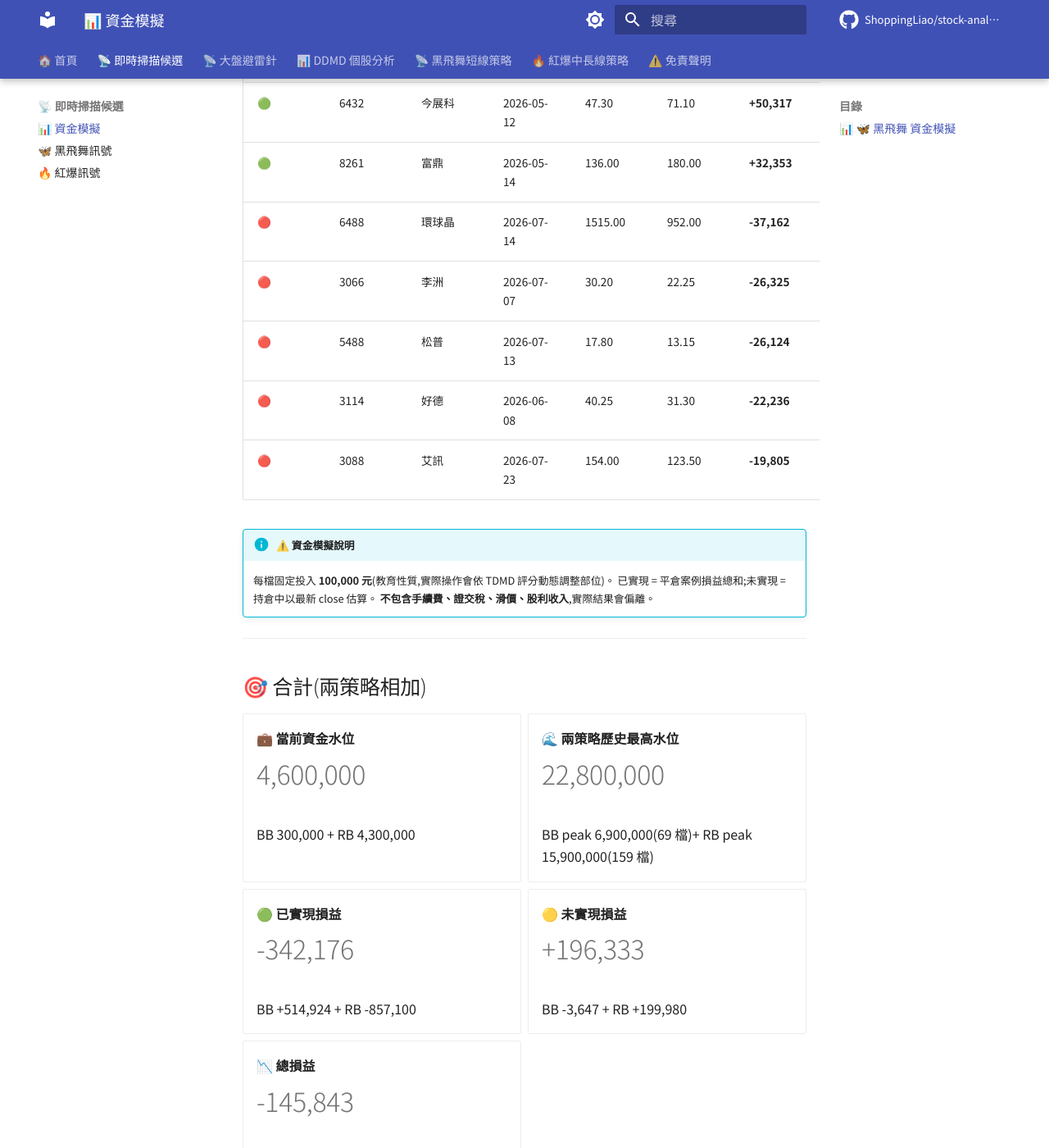
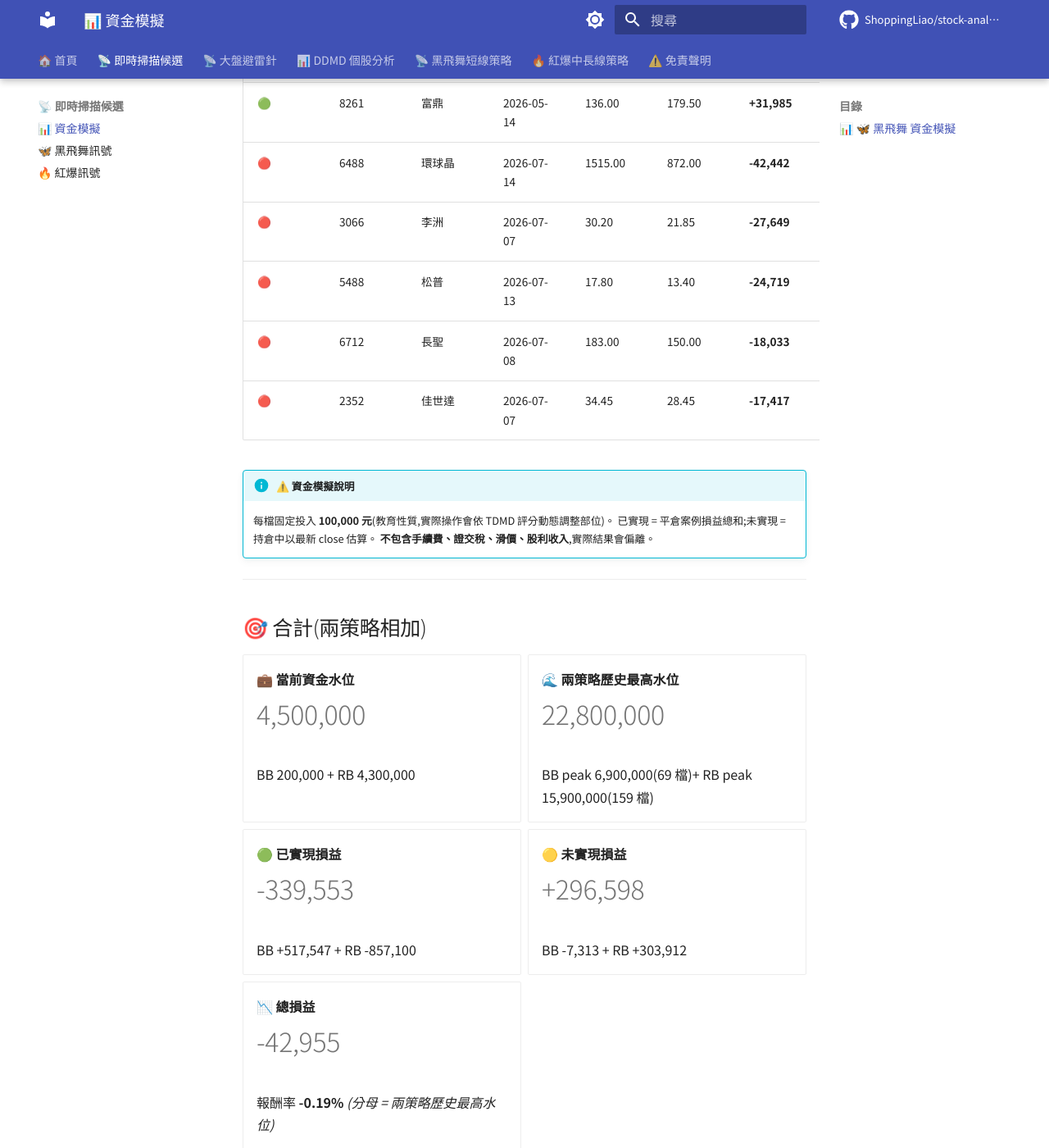
Before and after one commit to ShoppingLiao/stock-analysis-public, an MkDocs documentation site: the page built from docs/signals_capital.md, in a window 1280 px wide and 1400 px high, scrolled down 2761 px. Shown: the whole window at 82% size. Built offline with MkDocs 1.6.1 and Material for MkDocs 9.7.7, drawn with Linux system fonts in a browser that asks for light colours; comment, search, counter and statistics services are not loaded; some of the changed text lies outside the part shown.

Commit message:
docs(signals): update BB + RB + capital (2026-08-05)

```diff
--- a/docs/signals_capital.md
+++ b/docs/signals_capital.md
@@ -17,9 +17,9 @@
 
 -   **💼 當前資金水位**
 
-    # 300,000
+    # 200,000
 
-    持倉 3 檔 × 100,000
+    持倉 2 檔 × 100,000
 
 -   **🌊 歷史最高水位**
 
@@ -29,33 +29,32 @@
 
 -   **🟢 已實現損益**
 
-    # +514,924
+    # +517,547
 
-    勝率 30.1% / 296 檔已平倉
+    勝率 30.3% / 297 檔已平倉
 
 -   **🟡 未實現損益**
 
-    # -3,647
+    # -7,313
 
-    持倉 3 檔(現價 vs 進場價)
+    持倉 2 檔(現價 vs 進場價)
 
 -   **📈 總損益**
 
-    # +511,277
+    # +510,234
 
-    報酬率 **+7.41%** _(分母 = 歷史最高水位 6,900,000)_
+    報酬率 **+7.39%** _(分母 = 歷史最高水位 6,900,000)_
 
 </div>
 
-> **💡 解讀**:這個策略歷史上**同時最多持有 69 檔**(在 2026-05-28),代表「玩這個策略至少要準備 **6,900,000 元**」才不會因資金不夠錯過訊號。當前只佔用 300,000(3 檔)。
+> **💡 解讀**:這個策略歷史上**同時最多持有 69 檔**(在 2026-05-28),代表「玩這個策略至少要準備 **6,900,000 元**」才不會因資金不夠錯過訊號。當前只佔用 200,000(2 檔)。
 
 ### 持倉中 — Top 5 獲利 / 虧損
 
 | 排名 | 代號 | 公司名 | 進場日 | 進場價 | 現價 | 損益 | 損益% |
 |------|------|--------|--------|--------|------|------|-------|
-| 🟢 | 2801 | 彰銀 | 2026-07-24 | 24.40 | 25.20 | **+3,279** | **+3.28%** |
-| 🔴 | 2897 | 王道銀行 | 2026-06-22 | 10.60 | 10.20 | **-3,774** | **-3.77%** |
-| 🔴 | 2834 | 臺企銀 | 2026-06-16 | 17.45 | 16.90 | **-3,152** | **-3.15%** |
+| 🔴 | 2834 | 臺企銀 | 2026-06-16 | 17.45 | 16.75 | **-4,011** | **-4.01%** |
+| 🔴 | 2897 | 王道銀行 | 2026-06-22 | 10.60 | 10.25 | **-3,302** | **-3.30%** |
 
 !!! info "⚠️ 資金模擬說明"
     每檔固定投入 **100,000 元**(教育性質,實際操作會依 TDMD 評分動態調整部位)。
@@ -90,15 +89,15 @@
 
 -   **🟡 未實現損益**
 
-    # +199,980
+    # +303,912
 
     持倉 43 檔(現價 vs 進場價)
 
 -   **📉 總損益**
 
-    # -657,120
+    # -553,188
 
-    報酬率 **-4.13%** _(分母 = 歷史最高水位 15,900,000)_
+    報酬率 **-3.48%** _(分母 = 歷史最高水位 15,900,000)_
 
 </div>
 
@@ -108,16 +107,16 @@
 
 | 排名 | 代號 | 公司名 | 進場日 | 進場價 | 現價 | 損益 | 損益% |
 |------|------|--------|--------|--------|------|------|-------|
-| 🟢 | 6834 | 天二科技 | 2026-05-08 | 48.10 | 93.50 | **+94,387** | **+94.39%** |
-| 🟢 | 2302 | 麗正 | 2026-05-13 | 26.00 | 41.90 | **+61,154** | **+61.15%** |
-| 🟢 | 6446 | 藥華藥 | 2026-05-14 | 780.00 | 1215.00 | **+55,769** | **+55.77%** |
-| 🟢 | 6432 | 今展科 | 2026-05-12 | 47.30 | 71.10 | **+50,317** | **+50.32%** |
-| 🟢 | 8261 | 富鼎 | 2026-05-14 | 136.00 | 180.00 | **+32,353** | **+32.35%** |
-| 🔴 | 6488 | 環球晶 | 2026-07-14 | 1515.00 | 952.00 | **-37,162** | **-37.16%** |
-| 🔴 | 3066 | 李洲 | 2026-07-07 | 30.20 | 22.25 | **-26,325** | **-26.32%** |
-| 🔴 | 5488 | 松普 | 2026-07-13 | 17.80 | 13.15 | **-26,124** | **-26.12%** |
-| 🔴 | 3114 | 好德 | 2026-06-08 | 40.25 | 31.30 | **-22,236** | **-22.24%** |
-| 🔴 | 3088 | 艾訊 | 2026-07-23 | 154.00 | 123.50 | **-19,805** | **-19.81%** |
+| 🟢 | 6834 | 天二科技 | 2026-05-08 | 48.10 | 91.20 | **+89,605** | **+89.60%** |
+| 🟢 | 6446 | 藥華藥 | 2026-05-14 | 780.00 | 1335.00 | **+71,154** | **+71.15%** |
+| 🟢 | 2302 | 麗正 | 2026-05-13 | 26.00 | 42.40 | **+63,077** | **+63.08%** |
+| 🟢 | 6432 | 今展科 | 2026-05-12 | 47.30 | 71.00 | **+50,106** | **+50.11%** |
+| 🟢 | 8261 | 富鼎 | 2026-05-14 | 136.00 | 179.50 | **+31,985** | **+31.99%** |
+| 🔴 | 6488 | 環球晶 | 2026-07-14 | 1515.00 | 872.00 | **-42,442** | **-42.44%** |
+| 🔴 | 3066 | 李洲 | 2026-07-07 | 30.20 | 21.85 | **-27,649** | **-27.65%** |
+| 🔴 | 5488 | 松普 | 2026-07-13 | 17.80 | 13.40 | **-24,719** | **-24.72%** |
+| 🔴 | 6712 | 長聖 | 2026-07-08 | 183.00 | 150.00 | **-18,033** | **-18.03%** |
+| 🔴 | 2352 | 佳世達 | 2026-07-07 | 34.45 | 28.45 | **-17,417** | **-17.42%** |
 
 !!! info "⚠️ 資金模擬說明"
     每檔固定投入 **100,000 元**(教育性質,實際操作會依 TDMD 評分動態調整部位)。
@@ -132,9 +131,9 @@
 
 -   **💼 當前資金水位**
 
-    # 4,600,000
+    # 4,500,000
 
-    BB 300,000 + RB 4,300,000
+    BB 200,000 + RB 4,300,000
 
 -   **🌊 兩策略歷史最高水位**
 
@@ -144,21 +143,21 @@
 
 -   **🟢 已實現損益**
 
-    # -342,176
+    # -339,553
 
-    BB +514,924 + RB -857,100
+    BB +517,547 + RB -857,100
 
 -   **🟡 未實現損益**
 
-    # +196,333
+    # +296,598
 
-    BB -3,647 + RB +199,980
+    BB -7,313 + RB +303,912
 
 -   **📉 總損益**
 
-    # -145,843
+    # -42,955
 
-    報酬率 **-0.64%** _(分母 = 兩策略歷史最高水位)_
+    報酬率 **-0.19%** _(分母 = 兩策略歷史最高水位)_
 
 </div>
 
```
Also changed, not shown: docs/signals_black_butterfly.md (+16 -7 lines), docs/signals_red_burst.md (+5 -1 lines).
